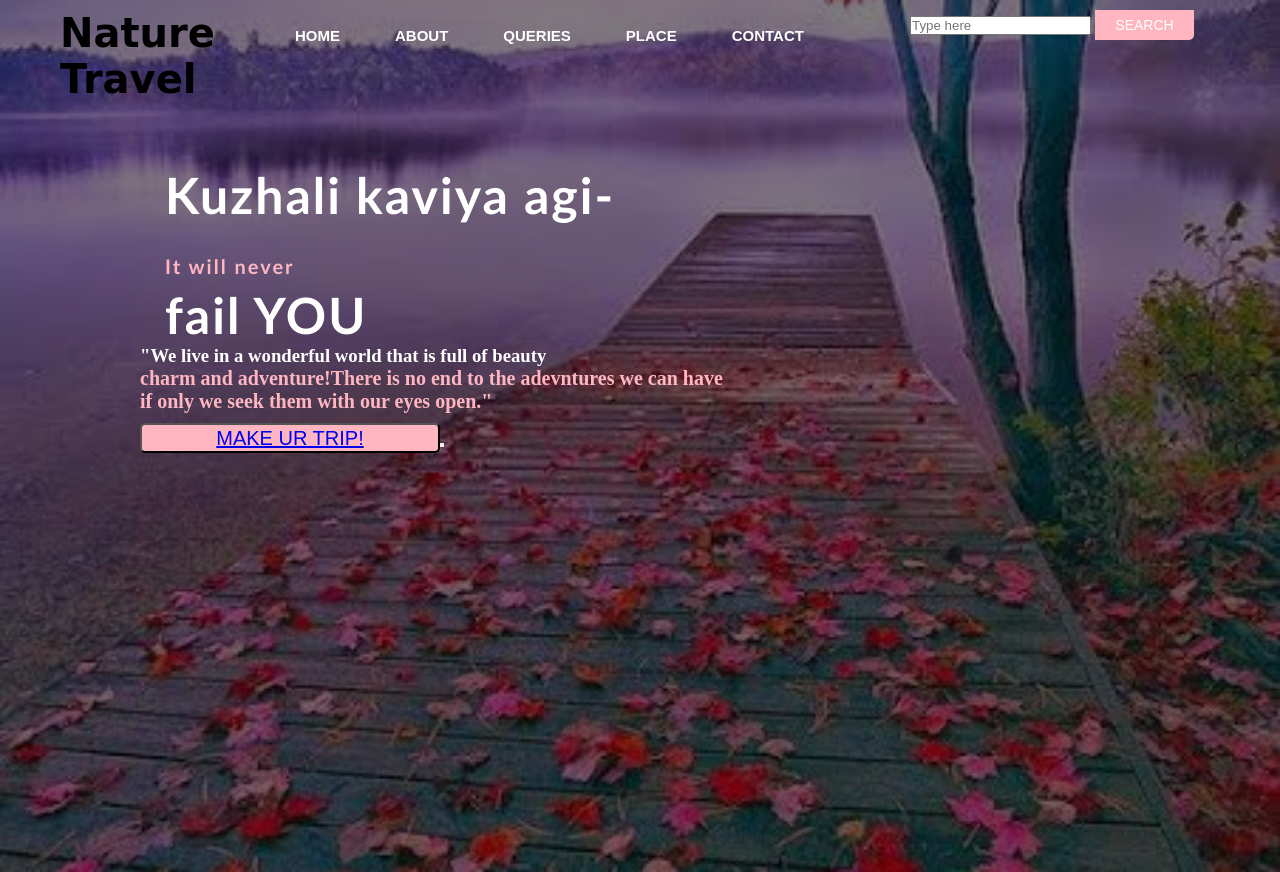
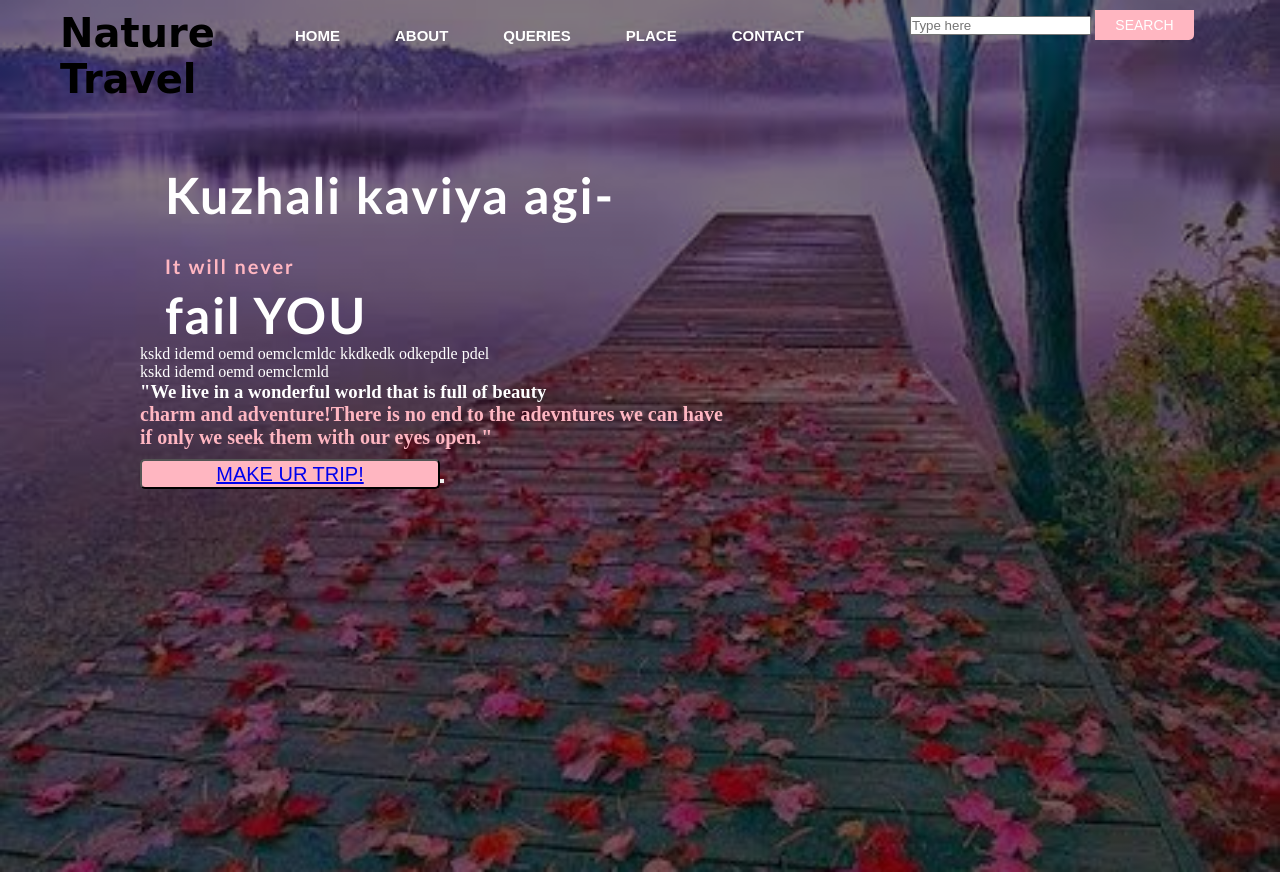
Before and after one commit to kuzhalirama/naturetravel, a plain HTML site: page index.html in a window 1280 px wide. Drawn offline with Linux system fonts and the light colour scheme.

Commit message:
content modified

```diff
--- a/index.html
+++ b/index.html
@@ -32,6 +32,8 @@
         </div>
         <div class="content">
             <h1>Kuzhali kaviya agi- <br><span> It will never  </span> <br>fail YOU</h1>
+            <p>kskd idemd oemd oemclcmldc kkdkedk odkepdle pdel</p>
+            <p>kskd idemd oemd oemclcmld</p>
             <h3 class="par">"We live in a wonderful world that is full of beauty<br><span> charm and adventure!There is no end to the adevntures we can have<br>if only we seek them with our eyes open."</span></h3>
             <button class="cn"><a href="#">MAKE UR TRIP!</a><button>
 
```
